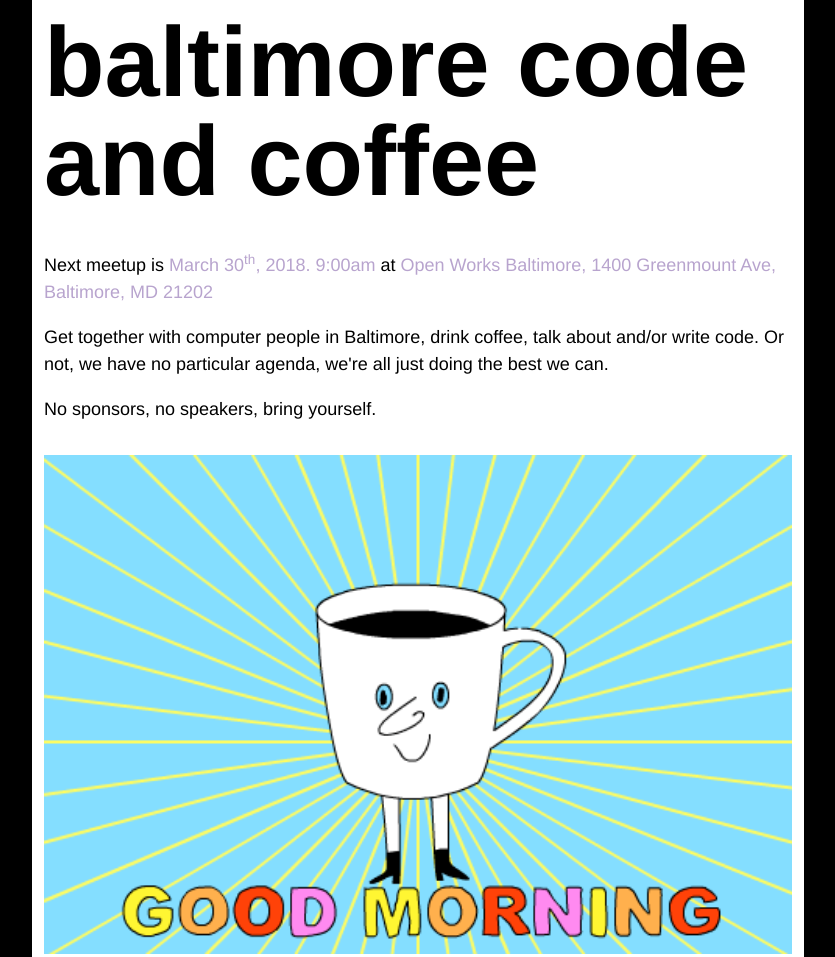
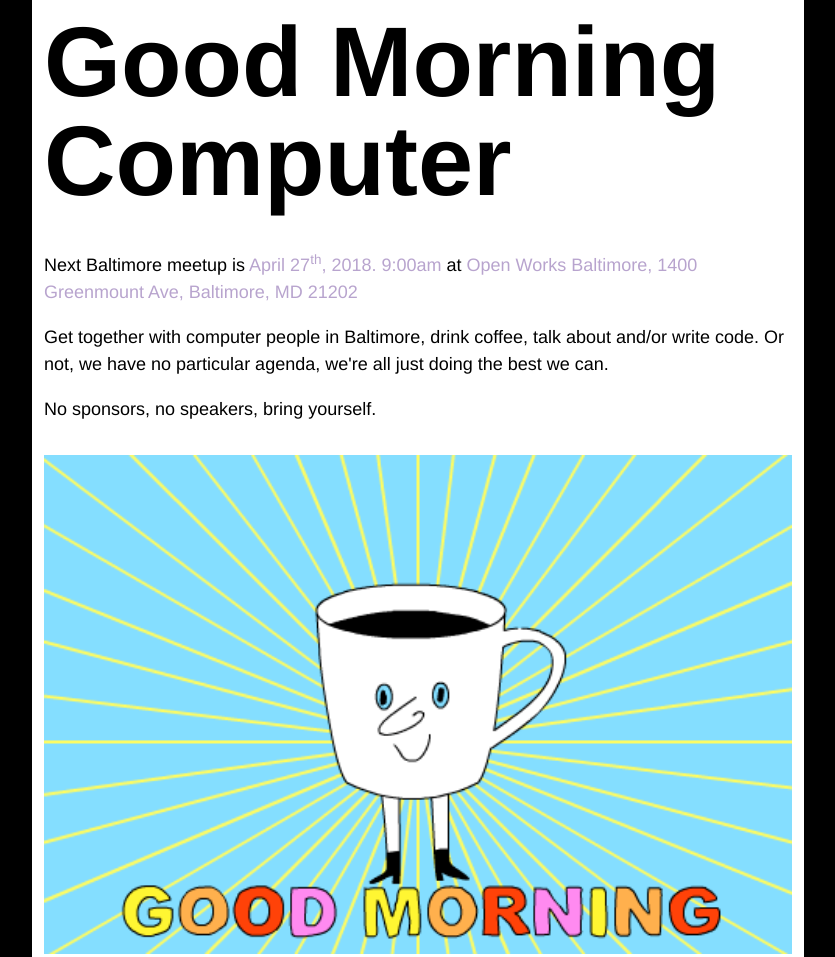
Before and after one commit to abachman/goodmorning.computer, a plain HTML site: page index.html in a window 1280 px wide. Shown: the top 957 px of the page, without its empty margins (222-1057 px from the left). Drawn offline with Linux system fonts and the light colour scheme.

Commit message:
update for April Baltimore event

```diff
--- a/index.html
+++ b/index.html
@@ -15,13 +15,13 @@
   <body>
     <div id='main' class="h-event">
       <div class="header">
-        <h1 class="p-name">baltimore code and coffee</h1>
+        <h1 class="p-name">Good Morning Computer</h1>
       </div>
 
       <div class="content">
         <p>
-          Next meetup is <a href="https://calendar.google.com/calendar/ical/9eib43jkpg2rhnl53nphm0vjqc%40group.calendar.google.com/public/basic.ics">
-            <time class="dt-start" datetime="2013-06-30 12:00">March 30<sup>th</sup>, 2018. 9:00am</time>
+          Next Baltimore meetup is <a href="https://calendar.google.com/calendar/ical/9eib43jkpg2rhnl53nphm0vjqc%40group.calendar.google.com/public/basic.ics">
+            <time class="dt-start" datetime="2018-04-27 12:00">April 27<sup>th</sup>, 2018. 9:00am</time>
           </a> at
           <span class="p-location">
             <a href="http://www.openworksbmore.com/">Open Works Baltimore, 1400 Greenmount Ave, Baltimore, MD 21202</a>
```
